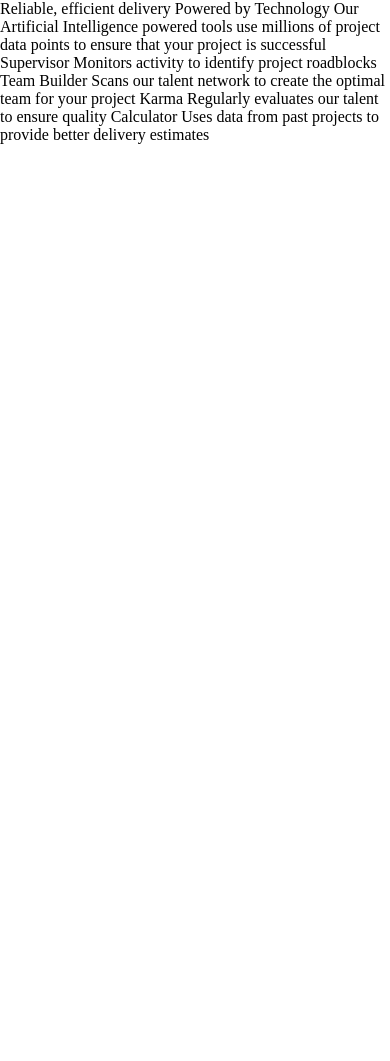
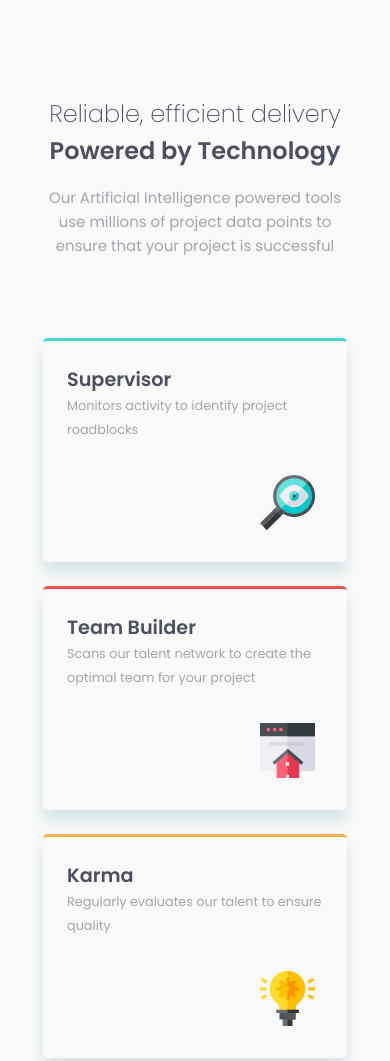
Before and after one commit to abbypinkos/four-card-feature-section, a plain HTML site: page index.html in a window 390 px wide. Shown: the top 1061 px of the page. Before the commit the page ends 844 px from the top, so only its background shows below. Drawn offline with Linux system fonts and the light colour scheme.

Commit message:
Add classes to index.html, add default/mobile layout to style.css, and edit README.md with additional info

```diff
--- a/index.html
+++ b/index.html
@@ -9,21 +9,29 @@
     <title>Frontend Mentor | Four card feature section</title>
 </head>
 <body>
-    Reliable, efficient delivery
-    Powered by Technology
-
-    Our Artificial Intelligence powered tools use millions of project data points
-    to ensure that your project is successful
-
-    Supervisor
-    Monitors activity to identify project roadblocks
-
-    Team Builder
-    Scans our talent network to create the optimal team for your project
-
-    Karma
-    Regularly evaluates our talent to ensure quality
-
-    Calculator
-    Uses data from past projects to provide better delivery estimates
+    <header>
+      <h1>
+        Reliable, efficient delivery
+        <span>Powered by Technology</span>
+      </h1>
+        Our Artificial Intelligence powered tools use millions of project data points
+        to ensure that your project is successful
+    </header>
+    <main class="grid-container">
+        <section class="grid-item1">
+          <h2>Supervisor</h2>
+          <p>Monitors activity to identify project roadblocks</p>
+        </section>
+        <section class="grid-item2">
+          <h2>Team Builder</h2>
+          <p>Scans our talent network to create the optimal team for your project</p>
+        </section>
+        <section class="grid-item3">
+          <h2>Karma</h2>
+          <p>Regularly evaluates our talent to ensure quality</p>
+        </section>
+        <section class="grid-item4">
+          <h2>Calculator</h2>
+          <p>Uses data from past projects to provide better delivery estimates</p>
+        </section>
   </body>
--- a/style.css
+++ b/style.css
@@ -22,4 +22,90 @@ html {
 
 html, body {
     height: 100%;
+    width: 100%;
 }
+
+body {
+    background-color: var(--very-light-gray);
+    font-family: 'Poppins', sans-serif;
+    font-size: 15px;
+    font-weight: 400;
+    color: var(--grayish-blue);
+    display: grid;
+    place-items: center;
+}
+
+header {
+    padding: 5rem 0 5rem 0;
+    text-align: center;
+    width: 20rem;
+    line-height: 1.5rem;
+}
+
+h1 {
+    color: var(--very-dark-blue);
+    font-weight: 200;
+    font-size: 1.5rem;
+    line-height: 2.3rem;
+    padding: 1rem 0 1rem 0;
+}
+
+h1 span {
+    font-weight: 600;
+}
+
+.grid-container {
+    display: grid;
+    place-items: center;
+    grid-gap: 1.5rem;
+    grid-template-areas:
+    "item1"
+    "item2"
+    "item3"
+    "item4";
+}
+
+.grid-container h2 {
+    color: var(--very-dark-blue);
+    font-size: 1.2rem;
+}
+
+.grid-container p {
+    font-size: .8rem;
+    line-height: 1.5rem;
+}
+
+.grid-item1, .grid-item2, .grid-item3, .grid-item4 {
+    background-color: #fff;
+    border-radius: .3rem;
+    overflow: hidden;
+    height: 14rem;
+    width: 19rem;
+    box-shadow: 0 10px 15px 0 rgba(46, 129, 150, 0.190);
+    padding: 1.5rem 1.5rem;
+    grid-area: item1;
+}
+
+.grid-item1 {
+    background: bottom 2rem right 2rem / 18% no-repeat url(images/icon-supervisor.svg);
+    border-top: 3px solid  var(--cyan);
+    grid-area: item1;
+}
+
+.grid-item2 {
+    background: bottom 2rem right 2rem / 18% no-repeat url(images/icon-team-builder.svg);
+    border-top: 3px solid  var(--red);
+    grid-area: item2;
+}
+
+.grid-item3 {
+    background: bottom 2rem right 2rem / 18% no-repeat url(images/icon-karma.svg);
+    border-top: 3px solid  var(--orange);
+    grid-area: item3;
+}
+
+.grid-item4 {
+    background: bottom 2rem right 2rem / 18% no-repeat url(images/icon-calculator.svg);
+    border-top: 3px solid  var(--blue);
+    grid-area: item4;
+}
```
Also changed, not shown: 1 other file.
